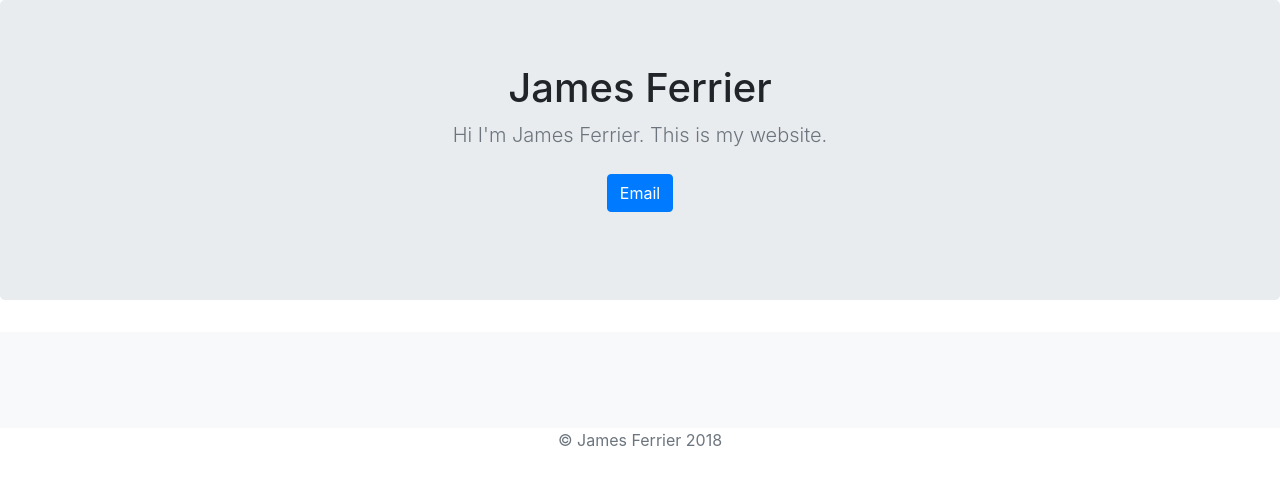
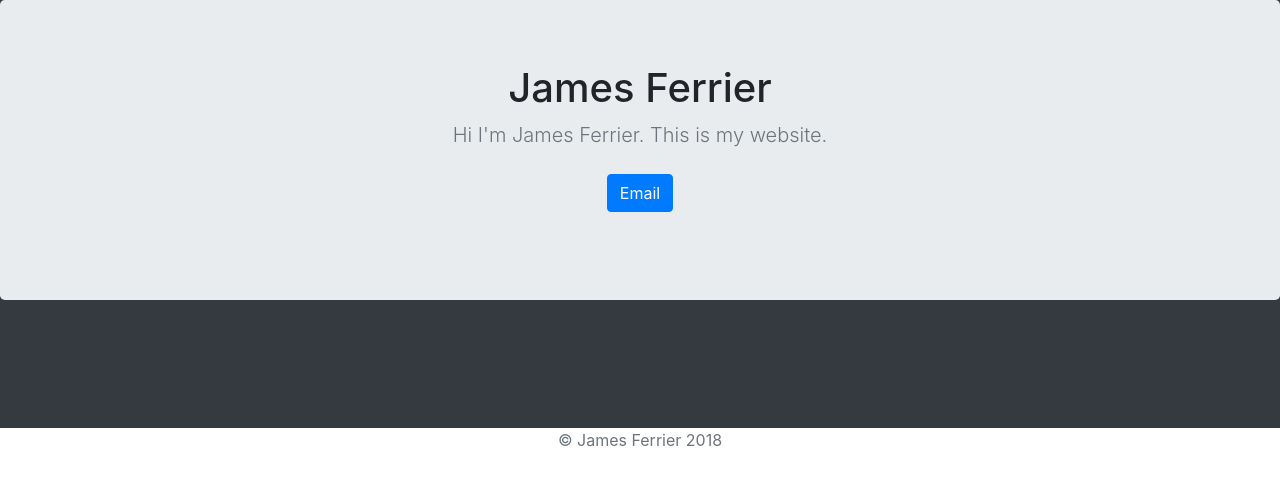
Before and after one commit to ferrier1/portfolio-project, a Django app: page / in a window 1280 px wide. Shown: the part 56-542 px from the top of the page. Run offline with Django 3.2, Linux system fonts and the light colour scheme; data that the repository does not hold is empty; some libraries are stand-ins or nearby versions.

Commit message:
changed bg to dark

```diff
--- a/jobs/templates/jobs/home.html
+++ b/jobs/templates/jobs/home.html
@@ -8,7 +8,6 @@
     <meta name="author" content="">
     <link rel="icon" href="../../../../favicon.ico">
 
-    <title>Album example for Bootstrap</title>
 
     <!-- Bootstrap core CSS -->
     <link rel="stylesheet" href="https://stackpath.bootstrapcdn.com/bootstrap/4.1.0/css/bootstrap.min.css" integrity="sha384-9gVQ4dYFwwWSjIDZnLEWnxCjeSWFphJiwGPXr1jddIhOegiu1FwO5qRGvFXOdJZ4" crossorigin="anonymous">
@@ -17,17 +16,11 @@
     <!-- Custom styles for this template -->
     <link href="album.css" rel="stylesheet">
   </head>
-
   <body>
-
     <header>
       <div class="collapse bg-dark" id="navbarHeader">
         <div class="container">
           <div class="row">
-            <div class="col-sm-8 col-md-7 py-4">
-              <h4 class="text-white">About</h4>
-              <p class="text-muted">Add some information about the album below, the author, or any other background context. Make it a few sentences long so folks can pick up some informative tidbits. Then, link them off to some social networking sites or contact information.</p>
-            </div>
             <div class="col-sm-4 offset-md-1 py-4">
               <h4 class="text-white">Contact</h4>
               <ul class="list-unstyled">
@@ -54,9 +47,7 @@
   </div>
 </nav>
     </header>
-
-    <main role="main">
-
+    <main role="main" class="bg-dark">
       <section class="jumbotron text-center">
         <div class="container">
           <h1 class="jumbotron-heading">James Ferrier</h1>
@@ -66,10 +57,8 @@
           </p>
         </div>
       </section>
-
-      <div class="album py-5 bg-light">
+      <div class="album py-5 bg-dark">
         <div class="container">
-
           <div class="row">
             {% for job in jobs.all %}
             <div class="col-md-4">
```
